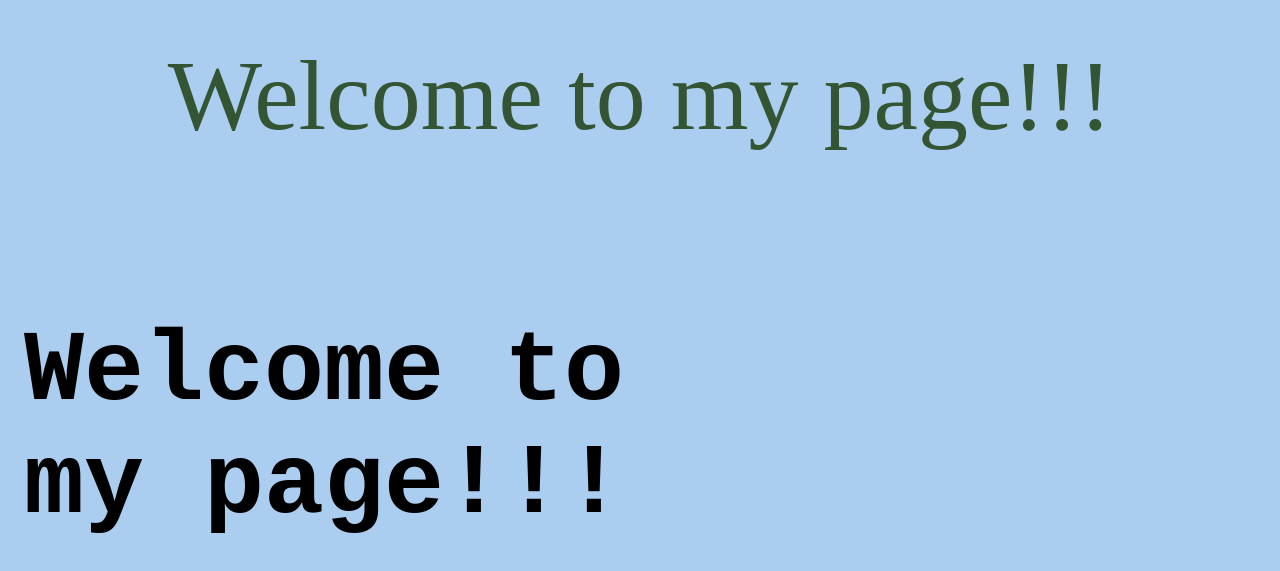
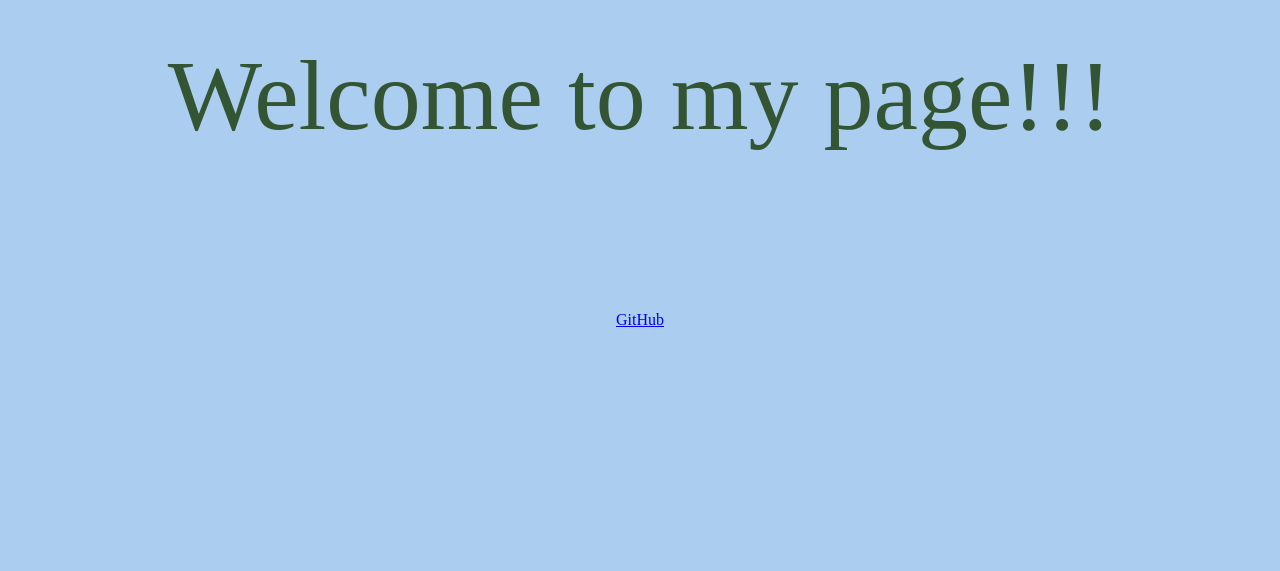
Before and after one commit to iiichan/iiichan.github.io, a plain HTML site: page index.html in a window 1280 px wide. Shown: the part 113-684 px from the top of the page. Drawn offline with Linux system fonts and the light colour scheme.

Commit message:
Update index.html

```diff
--- a/index.html
+++ b/index.html
@@ -4,50 +4,14 @@
   <meta charset="UTF-8">
   <title>portfolio</title>
   <link rel="stylesheet" href="stylesheet.css">
-
 </head>
-
-
-
 <body>
   <div class=title>
     <p>Welcome to my page!!!</p>
   </div>
 
+  <div class=link>
+    <p><a href="https://github.com/iiichan">GitHub</a></p>
+  </div>
 </body>
 </html>
-
-
-<!DOCTYPE html>
-<html>
-  <head>
-    <style>
-      /* タイピングアニメーションのスタイルを定義 */
-      #welcome-text {
-        display: inline-block;
-        text-align: center;
-        font-family: monospace;
-        font-size: 100px;
-        border-right: 0.15em solid orange;
-        animation: typing 2s steps(40) infinite alternate;
-      }
-      /* タイピングアニメーションのアニメーションを定義 */
-      @keyframes typing {
-        from { width: 0 }
-        to { width: 100% }
-      }
-    </style>
-  </head>
-  <body>
-    <h1><span id="welcome-text">Welcome to my page!!!</span></h1>
-    <script>
-      // JavaScriptを使用して、アニメーションのループを停止する
-      var text = document.getElementById("welcome-text");
-      var stop = text.innerHTML.length + 1;
-      setTimeout(function() {
-        text.style.borderRight = "none";
-        clearInterval(interval);
-      }, stop * 100);
-    </script>
-  </body>
-</html>
```
